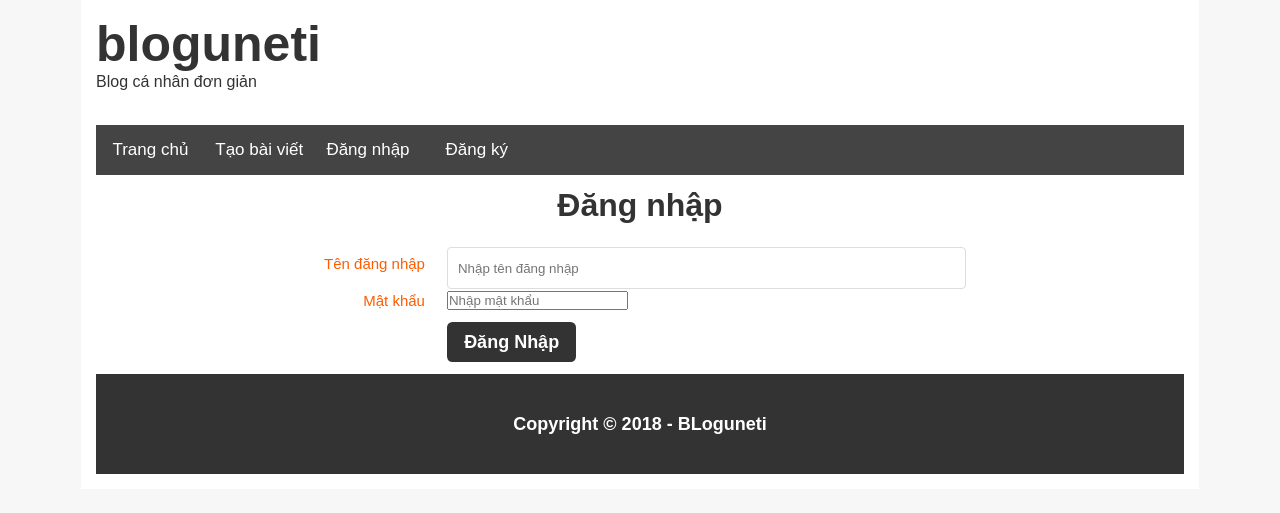
After one commit to tuyengiang/Blog_Uneti_3, a PHP site: page /dangnhap.php in a window 1280 px wide. The commit adds this page. Shown: the top 513 px of the page. Run offline with PHP 8.4, Linux system fonts and the light colour scheme.

Commit message:
Demo web co ban

```diff
--- a/blog/css/style.css
+++ b/blog/css/style.css
@@ -119,7 +119,6 @@ h1{
 	float:left;
 	width:33%;
 	margin-left:20px;
-	height:100px;
 }
 /**titke**/
 
@@ -257,3 +256,16 @@ td{
 	font-size:18px;
 	line-height:100px;
 }
+
+.td-content{
+	color:#333;
+	font-size:15px;
+	width:20%;
+	height:100px;
+	line-height:100px;
+	text-align:center;
+}
+.td-content img{
+	width:100%;
+	height:100px;
+}
--- /dev/null
+++ b/blog/dangnhap.php
@@ -0,0 +1,82 @@
+<?php
+     $conn=mysqli_connect("localhost","root","root","blog_uneti");
+       if($conn){
+           mysqli_set_charset($conn,"utf-8");
+       }else{
+          die(" Không kết nối được cớ sở dữ liệu").mysqli_error($conn);
+
+       }
+?>
+
+<!DOCTYPE html>
+<html>
+      <head>
+            <title>Đăng Nhập</title>
+            <meta charset="utf-8"/>
+            <link rel="stylesheet" type="text/css" href="css/style.css"
+      </head>
+      <body>
+           <div class="website">
+
+                  <div class="header">
+                      <a href="index.php"><h1>bloguneti</h1> </a>
+                      <p>Blog cá nhân đơn giản</p>
+                  </div><!--header-->
+
+                   <div class="menu">
+                       <ul>
+                           <li><a href="../index.php">Trang chủ</a></li>
+                           <li><a href="create-post.php">Tạo bài viết</a></li>
+                           <li><a href="">Đăng nhập</a></li>
+                           <li><a href="#">Đăng ký</a></li>
+                       </ul>
+                  </div><!--menu-->
+
+
+        <div style="clear:left;"/>
+                  <div class="main">
+                        <h1 style="text-align:center;height:40px;line-height:40px;margin:10px 0 10px 0;">
+                              Đăng nhập
+                        </h1>
+                        <div class="form">
+                          <form method='post' action="">
+                              <table>
+                                  <tr>
+                                      <td class="td-title">Tên đăng nhập</td>
+                                       <td>
+                                         <input type="text" name="tenbaiviet" placeholder="Nhập tên đăng nhập" />
+                                      </td>
+                                  </tr>
+                                   <tr>
+                                      <td class="td-title">Mật khẩu</td>
+                                      <td>
+                                         <input type="password" name="tenbaiviet" placeholder="Nhập mật khẩu" />
+                                      </td>
+                                   </tr>
+
+                                  <tr>
+                                    <td></td>
+                                    <td>
+                                      <button type="submit" name="add-post">Đăng Nhập</button>
+                                    </td>
+                                  </tr>
+
+
+
+                              </table>
+
+
+                          </form>
+                        </div><!--form-->
+
+
+                  </div><!--main-->
+                  <div style="clear:left;"></div>
+                  <div class="footer">
+                        Copyright &copy; <?php echo DATE('Y'); ?> - BLoguneti
+                  </div><!--footer-->
+          <div style="clear:left;"></div>
+
+           </div><!--website-->
+      </body>
+</html>
```
Also changed, not shown: blog/admin/edit-post.php (renamed from blog/admin/create-post.php, +27 -19 lines), blog/admin/list-post.php (+12 -7 lines), blog/index.php (+24 -35 lines), dangnhap.php (added).
